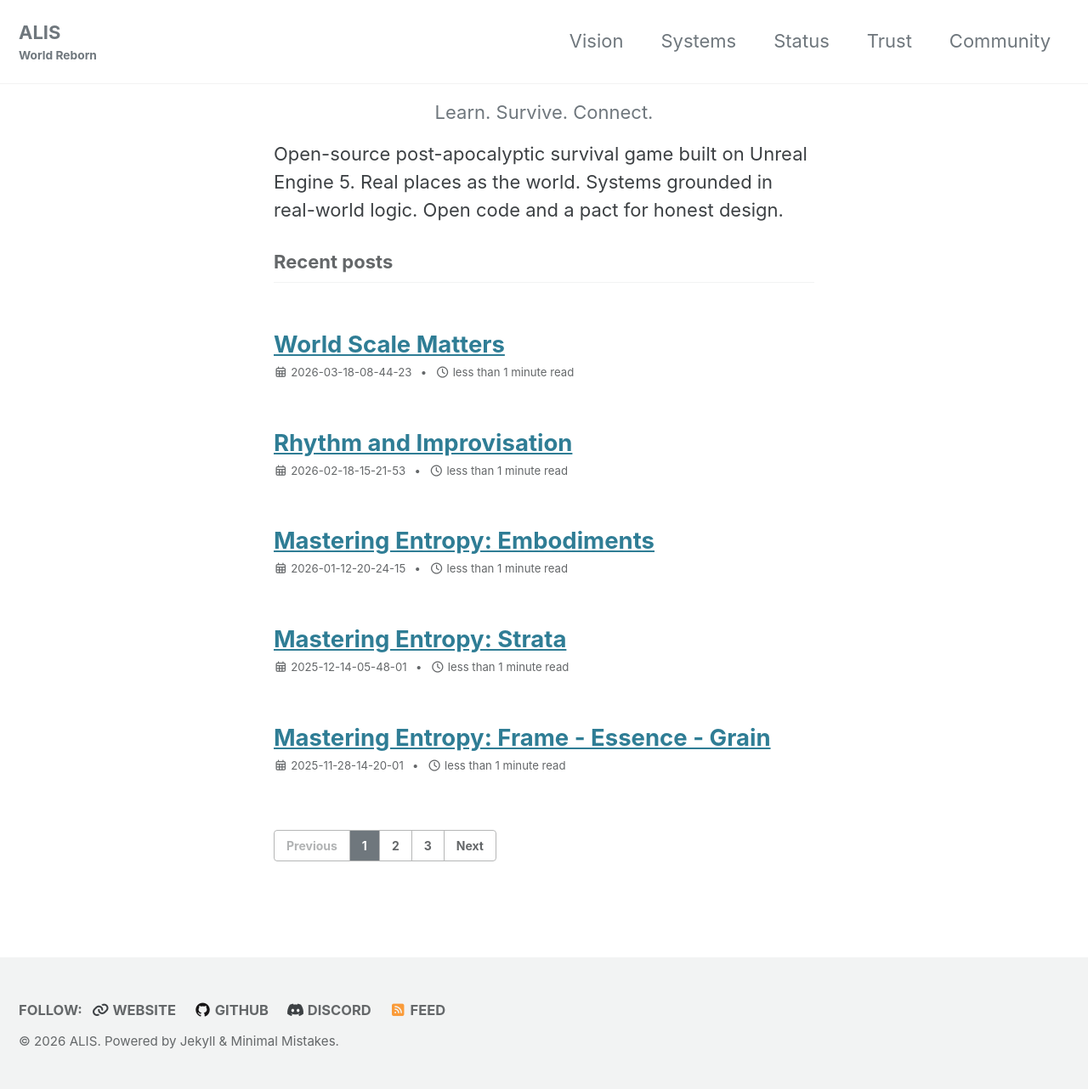
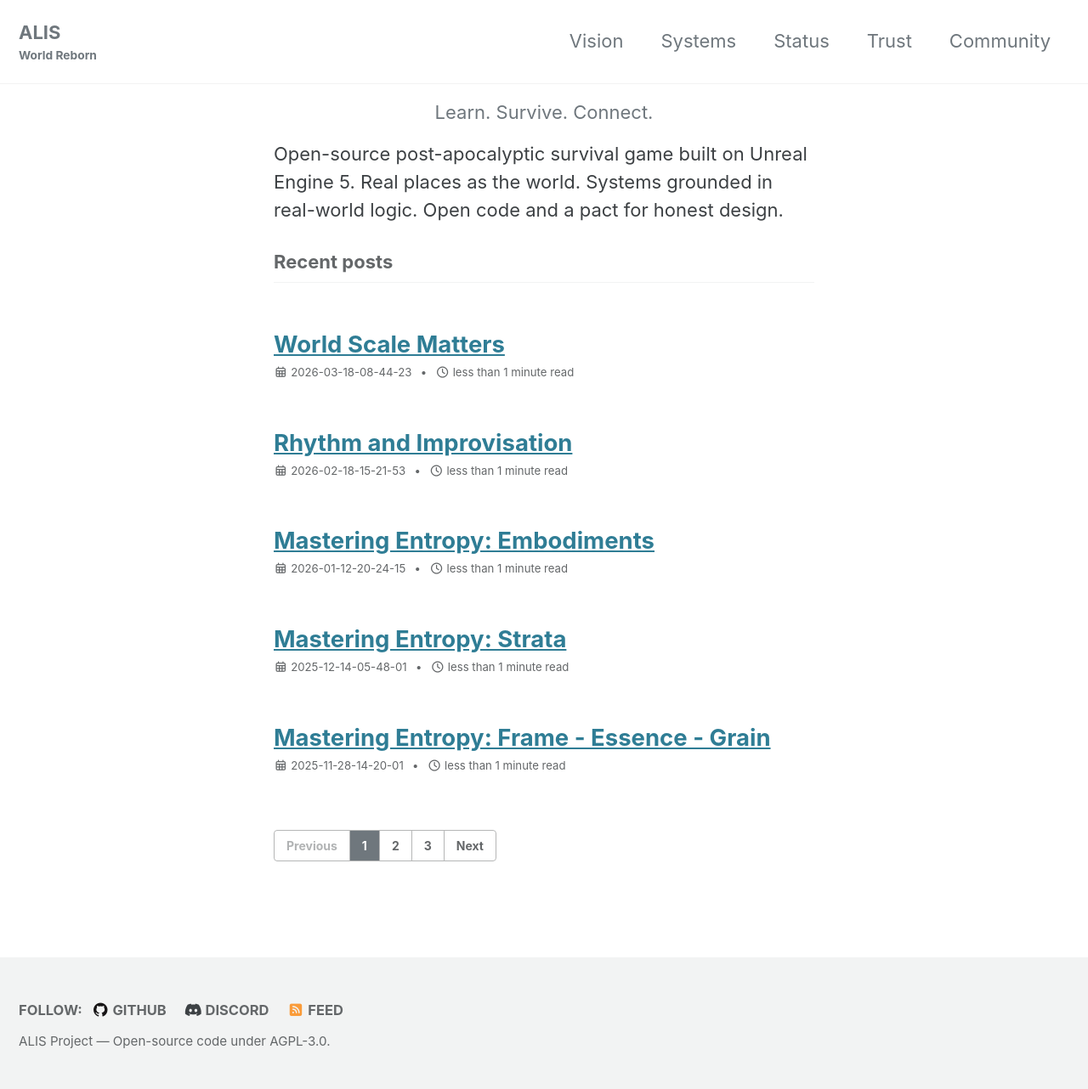
Before and after one commit to fallintodusk/fallintodusk.github.io, a Jekyll site: the page built from index.html, in a window 1280 px wide. Shown: the whole page at 85% size. Built offline with Jekyll 4.4.1, drawn with Linux system fonts in a browser that asks for light colours; cached includes are drawn as plain includes; the list of posts is cut into pages by our own code.

Commit message:
chore(footer): update footer links and copyright notice
- Remove outdated website link from footer configuration
- Add target="_blank" attribute to footer links for better UX
- Replace copyright notice with ALIS Project license information

```diff
--- a/_config.yml
+++ b/_config.yml
@@ -132,9 +132,6 @@ author:
 # Site Footer
 footer:
   links:
-    - label: "Website"
-      icon: "fas fa-fw fa-link"
-      url: "https://fall.is/"
     - label: "GitHub"
       icon: "fab fa-fw fa-github"
       url: "https://github.com/fallintodusk"
--- a/_includes/footer.html
+++ b/_includes/footer.html
@@ -7,7 +7,7 @@
     {% if site.footer.links %}
       {% for link in site.footer.links %}
         {% if link.label and link.url %}
-          <li><a href="{{ link.url }}" rel="nofollow noopener noreferrer"><i class="{{ link.icon | default: 'fas fa-link' }}" aria-hidden="true"></i> {{ link.label }}</a></li>
+          <li><a href="{{ link.url }}" target="_blank" rel="nofollow noopener noreferrer"><i class="{{ link.icon | default: 'fas fa-link' }}" aria-hidden="true"></i> {{ link.label }}</a></li>
         {% endif %}
       {% endfor %}
     {% endif %}
@@ -18,4 +18,4 @@
   </ul>
 </div>
 
-<div class="page__footer-copyright">&copy; {{ site.time | date: '%Y' }} <a href="{{ site.copyright_url | default: site.url }}">{{ site.copyright | default: site.title }}</a>. {{ site.data.ui-text[site.locale].powered_by | default: "Powered by" }} <a href="https://jekyllrb.com" rel="nofollow">Jekyll</a> &amp; <a href="https://mademistakes.com/work/jekyll-themes/minimal-mistakes/" rel="nofollow">Minimal Mistakes</a>.</div>
+<div class="page__footer-copyright">ALIS Project — Open-source code under <a href="{{ '/LICENSE' | relative_url }}">AGPL-3.0</a>.</div>
```
